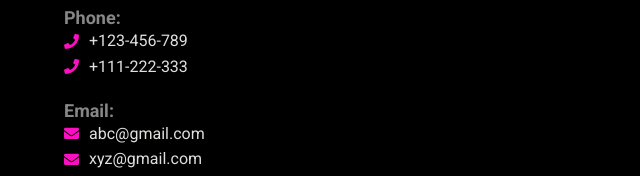
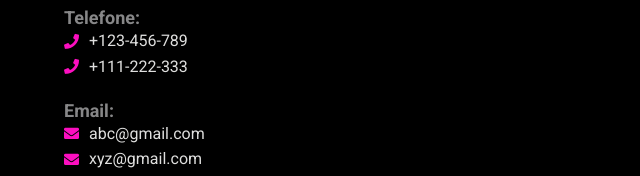
Before and after one commit to TheLegendOfBurst/Elora, a plain HTML site: page HTML/index.html in a window 1280 px wide. Shown: the part 5082-5258 px from the top of the page, 0-640 px from the left. Drawn offline with Linux system fonts and the light colour scheme.

Commit message:
Update index.html

```diff
--- a/HTML/index.html
+++ b/HTML/index.html
@@ -653,7 +653,7 @@
                 <p>Lorem ipsum dolor sit amet consectetur adipisicing elit.</p>
 
                 <div class="info-item">
-                    <h4>Phone:</h4>
+                    <h4>Telefone:</h4>
                     <div class="detail">
                         <div class="fas fa-phone"></div>
                         <p>+123-456-789</p>
```
